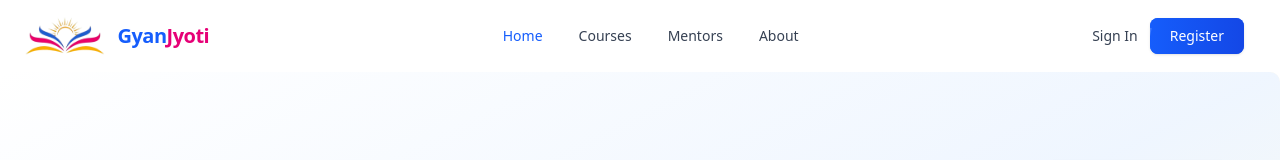
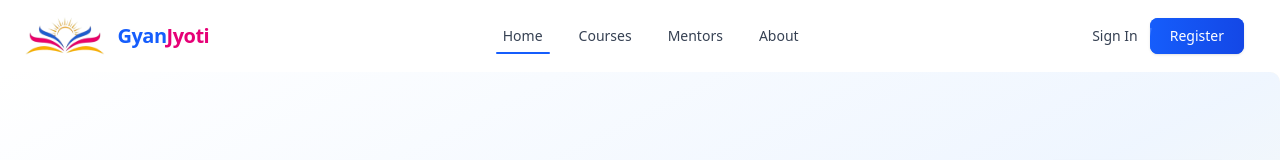
Before and after one commit to devshad7/gyanjyoti_v2, a Next.js app: page / in a window 1280 px wide. Shown: the top 160 px of the page. Built offline with nearby package versions, Linux system fonts and the light colour scheme.

Commit message:
[ADDED]: Navbar UI

```diff
--- a/src/components/layout/Navbar.tsx
+++ b/src/components/layout/Navbar.tsx
@@ -1,58 +1,53 @@
-"use client";
+"use client"
 
-import Link from "next/link";
-import { Button } from "@/components/ui/button";
-import Image from "next/image";
-import { useEffect, useState } from "react";
-import { Inter } from "next/font/google";
-import { Menu, X } from "lucide-react";
-import { usePathname } from "next/navigation";
+import Link from "next/link"
+import { Button } from "@/components/ui/button"
+import Image from "next/image"
+import { useEffect, useState } from "react"
+import { Inter } from "next/font/google"
+import { Menu, X } from "lucide-react"
 
-const inter = Inter({ subsets: ["latin"], variable: "--font-inter" });
+const inter = Inter({ subsets: ["latin"], variable: "--font-inter" })
 
 const Navbar = () => {
-  const pathname = usePathname();
-
-  const [scrolled, setScrolled] = useState(false);
-  const [mobileMenuOpen, setMobileMenuOpen] = useState(false);
+  const [scrolled, setScrolled] = useState(false)
+  const [mobileMenuOpen, setMobileMenuOpen] = useState(false)
 
   useEffect(() => {
     const handleScroll = () => {
-      const isScrolled = window.scrollY > 10;
+      const isScrolled = window.scrollY > 10
       if (isScrolled !== scrolled) {
-        setScrolled(isScrolled);
+        setScrolled(isScrolled)
       }
-    };
+    }
 
     // Add event listener
-    window.addEventListener("scroll", handleScroll, { passive: true });
+    window.addEventListener("scroll", handleScroll, { passive: true })
 
     // Call once to set initial state
-    handleScroll();
+    handleScroll()
 
     // Clean up
     return () => {
-      window.removeEventListener("scroll", handleScroll);
-    };
-  }, [scrolled]);
+      window.removeEventListener("scroll", handleScroll)
+    }
+  }, [scrolled])
 
   const toggleMobileMenu = () => {
-    setMobileMenuOpen(!mobileMenuOpen);
-  };
+    setMobileMenuOpen(!mobileMenuOpen)
+  }
 
   const navItems = [
-    { name: "Home", href: "/" },
-    { name: "Courses", href: "/Course-section" },
-    { name: "Mentors", href: "/mentors" },
-    { name: "About", href: "/about" },
-  ];
+    { name: "Home", href: "/", active: true },
+    { name: "Courses", href: "/Course-section", active: false },
+    { name: "Mentors", href: "/Mentor", active: false },
+    { name: "About", href: "/about", active: false },
+  ]
 
   return (
     <>
       <div
-        className={`sticky top-0 z-50 transition-all duration-300 will-change-transform ${
-          inter.variable
-        } font-sans ${
+        className={`sticky top-0 z-50 transition-all duration-300 will-change-transform ${inter.variable} font-sans ${
           scrolled
             ? "bg-white/15 backdrop-blur-xl border-b border-white/10 shadow-[0_2px_10px_rgba(0,0,0,0.02)]"
             : "bg-transparent backdrop-blur-[6px]"
@@ -60,11 +55,7 @@ const Navbar = () => {
       >
         <nav className="max-w-7xl mx-auto py-4 px-6 flex items-center justify-between">
           <div className="flex items-center">
-            <Link
-              href="/"
-              className="text-lg md:text-xl font-bold flex items-center gap-3"
-              aria-label="GyanJyoti Home"
-            >
+            <Link href="/" className="text-lg md:text-xl font-bold flex items-center gap-3" aria-label="GyanJyoti Home">
               <div className="relative overflow-hidden ">
                 <Image
                   src="/assets/Gyan_logo.png"
@@ -89,17 +80,19 @@ const Navbar = () => {
       <Link
         key={item.name}
         href={item.href}
-                  className={
-                    pathname === item.href
-                      ? "px-4 py-2 text-sm font-medium rounded-md text-blue-600 hover:bg-blue-50/50"
-                      : "px-4 py-2 text-sm font-medium rounded-md transition-all duration-300 ease-in-out text-gray-700 hover:text-blue-600 hover:bg-blue-50/50"
-                  }
+        className="group relative px-4 py-2 text-sm font-medium rounded-md transition-all duration-300 ease-in-out text-gray-700 hover:text-blue-600 hover:bg-blue-50/50"
       >
         {item.name}
+        <span
+          className={`absolute bottom-0 left-[12.5%] w-0 h-0.5 bg-blue-600 rounded-full transition-all duration-300 ease-in-out group-hover:w-3/4 ${
+            item.active ? "w-3/4 left-[12.5%]" : ""
+          }`}
+        ></span>
       </Link>
     ))}
   </div>
 </div>
+
 
           <div className="flex items-center space-x-3">
             <Link
@@ -121,17 +114,14 @@ const Navbar = () => {
   </Button>
 </Link>
 
+
             {/* Hamburger Menu Button */}
             <button
               className="md:hidden flex items-center"
               onClick={toggleMobileMenu}
               aria-label={mobileMenuOpen ? "Close menu" : "Open menu"}
             >
-              {mobileMenuOpen ? (
-                <X className="h-6 w-6 text-gray-700" />
-              ) : (
-                <Menu className="h-6 w-6 text-gray-700" />
-              )}
+              {mobileMenuOpen ? <X className="h-6 w-6 text-gray-700" /> : <Menu className="h-6 w-6 text-gray-700" />}
             </button>
           </div>
         </nav>
@@ -139,9 +129,7 @@ const Navbar = () => {
         {/* Mobile Menu */}
         <div
           className={`md:hidden transition-all duration-300 ease-in-out overflow-hidden ${
-            mobileMenuOpen
-              ? "max-h-auto opacity-100 border-b border-gray-100"
-              : "max-h-0 opacity-0"
+            mobileMenuOpen ? "max-h-[300px] opacity-100 border-b border-gray-100" : "max-h-0 opacity-0"
           }`}
         >
           <div className="px-6 py-2 bg-white/90 backdrop-blur-sm">
@@ -150,32 +138,34 @@ const Navbar = () => {
                 <Link
                   key={item.name}
                   href={item.href}
-                  className={
-                    pathname === item.href
-                      ? "px-4 py-2 text-sm font-medium rounded-md text-blue-600 hover:bg-blue-50/50"
-                      : "px-4 py-2 text-sm font-medium rounded-md transition-all duration-300 ease-in-out text-gray-700 hover:text-blue-600 hover:bg-blue-50/50"
-                  }
+                  className={`relative px-4 py-2 text-sm font-medium rounded-md transition-all duration-300 ease-in-out ${
+                    item.active
+                      ? "text-blue-600 bg-blue-50/50"
+                      : "text-gray-700 hover:text-blue-600 hover:bg-blue-50/50"
+                  }`}
                   onClick={() => setMobileMenuOpen(false)}
                 >
                   {item.name}
+                  {item.active && (
+                    <span className="absolute bottom-0 left-0 w-1/2 h-0.5 bg-blue-600 rounded-full"></span>
+                  )}
                 </Link>
               ))}
 
-              <div className="flex items-center pt-2 border-t border-gray-100">
+              <div className="flex flex-col space-y-3 pt-2 border-t border-gray-100">
                 <Link
                   href={"/login"}
                   className="px-4 py-2 text-sm text-gray-700 hover:text-pink-600 font-medium transition-colors duration-300"
                   onClick={() => setMobileMenuOpen(false)}
                 >
-                  <Button>Sign In</Button>
+                  Sign In
                 </Link>
 
-                <Link
-                  href={"/sign-up"}
-                  onClick={() => setMobileMenuOpen(false)}
-                >
-                  <Button className="bg-blue-600 hover:bg-blue-700 text-white text-sm rounded-md font-medium cursor-pointer">
-                    Register
+                <Link href={"/sign-up"} className="mx-4" onClick={() => setMobileMenuOpen(false)}>
+                  <Button className="w-full bg-blue-600 hover:bg-blue-700 text-white text-sm px-5 py-2 rounded-md font-medium cursor-pointer shadow-sm hover:shadow-md transition-all duration-300 transform-gpu relative overflow-hidden group">
+                    <span className="relative z-10">Register</span>
+                    <span className="absolute inset-0 w-full h-full bg-gradient-to-r from-blue-600 to-blue-700 group-hover:scale-105 transition-transform duration-300 ease-out"></span>
+                    <span className="absolute inset-0 w-0 h-full bg-gradient-to-r from-pink-600 to-blue-600 group-hover:w-full transition-all duration-500 ease-out"></span>
                   </Button>
                 </Link>
               </div>
@@ -184,7 +174,7 @@ const Navbar = () => {
         </div>
       </div>
     </>
-  );
-};
+  )
+}
 
-export default Navbar;
+export default Navbar
```
Lines whose indentation alone changed are shown as unchanged.
